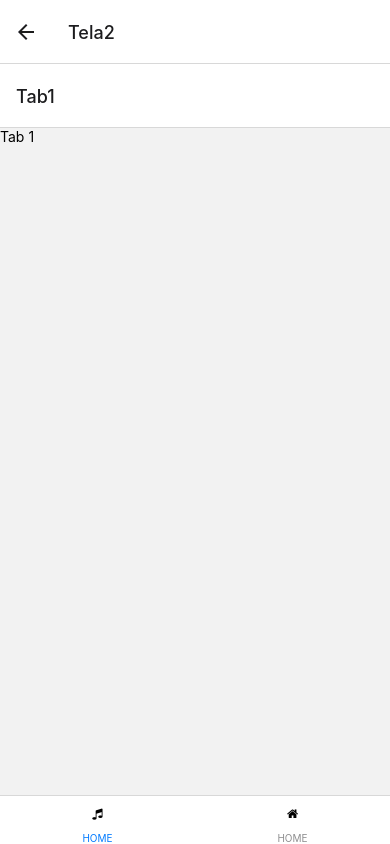
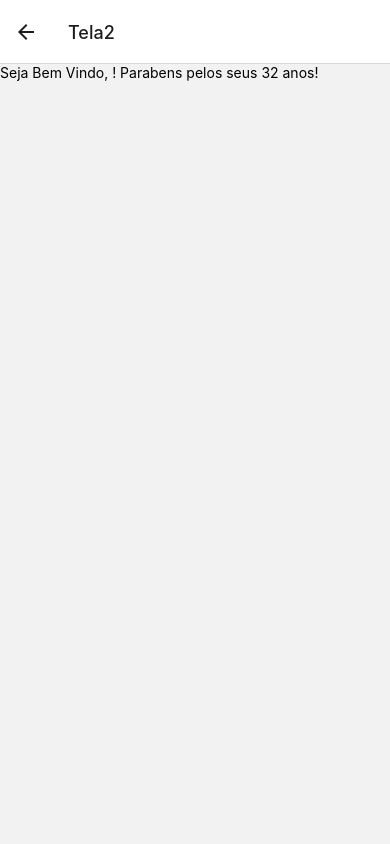
Before and after one commit to bfjeje/LibsExampleReactNative, a React Native app: screen / in a window 390 px wide. Both pictures are taken after a click on the button "IR TELA 2". Built offline with nearby package versions, Linux system fonts and the light colour scheme.

Commit message:
Passando parametros

```diff
--- a/App.js
+++ b/App.js
@@ -1,51 +1,20 @@
 import React from 'react';
 import {NavigationContainer} from '@react-navigation/native';
 import {createStackNavigator} from '@react-navigation/stack';
-import {createBottomTabNavigator} from '@react-navigation/bottom-tabs';
-
-import Icon from 'react-native-vector-icons/FontAwesome';
 
 import Tela1 from './src/Tela1';
-import Tab1 from './src/Tab1';
-import Tab2 from './src/Tab2';
+import Tela2 from './src/Tela2';
 
 const StackNav = createStackNavigator();
-const TabNav = createBottomTabNavigator();
 
-// O projeto anterior esta em App.js.backup.
-const Tabs = () => {
-  return (
-    <TabNav.Navigator>
-      <TabNav.Screen
-        options={{
-          tabBarIcon: (color, size) => (
-            <Icon name="music" size={size} color={color} />
-          ),
-          tabBarLabel: 'HOME',
-        }}
-        name="Tab1"
-        component={Tab1}
-      />
-      <TabNav.Screen
-        options={{
-          tabBarIcon: (color, size) => (
-            <Icon name="home" size={size} color={color} />
-          ),
-          tabBarLabel: 'HOME',
-        }}
-        name="Tab2"
-        component={Tab2}
-      />
-    </TabNav.Navigator>
-  );
-};
+// TODO: IMPORTANTE: Ver outras coisas nos commits do Git
 
 function MyApp() {
   return (
     <NavigationContainer>
       <StackNav.Navigator>
         <StackNav.Screen component={Tela1} name="Tela1" />
-        <StackNav.Screen component={Tabs} name="Tela2" />
+        <StackNav.Screen component={Tela2} name="Tela2" />
       </StackNav.Navigator>
     </NavigationContainer>
   );
--- a/src/Tela1.js
+++ b/src/Tela1.js
@@ -1,21 +1,26 @@
-import React from 'react';
-import {Text, View, Button} from 'react-native';
+import React, {useState} from 'react';
+import {Text, View, Button, TextInput, StyleSheet} from 'react-native';
 import {useNavigation} from '@react-navigation/native';
 
-import Icon from 'react-native-vector-icons/FontAwesome';
-
 const Tela1 = () => {
+  const [name, setName] = useState('');
   const navigation = useNavigation();
   const navegar = () => {
-    navigation.navigate('Tela2');
+    navigation.navigate('Tela2', {name: name, idade: 32});
   };
   return (
     <View>
-      <Text>Tela 1</Text>
-      <Icon name="music" size={50} color="#f00" />
+      <Text>Digite seu nome:</Text>
+      <TextInput style={styles.input} value={name} onChangeText={txt => setName(txt)} />
       <Button title="Ir Tela 2" onPress={navegar} />
     </View>
   );
 };
 
+const styles = StyleSheet.create({
+  input: {
+    borderWidth: 1,
+  },
+});
+
 export default Tela1;
--- a/src/Tela2.js
+++ b/src/Tela2.js
@@ -1,17 +1,16 @@
 import React from 'react';
-import {Button, Text, View} from 'react-native';
-import {useNavigation} from '@react-navigation/native';
+import {Text, View} from 'react-native';
+import {useRoute} from '@react-navigation/native';
 
 const Tela2 = () => {
-  const navigation = useNavigation();
+  const route = useRoute();
 
-  const voltar = () => {
-    navigation.goBack();
-  };
+  const name = route.params.name;
+  const idade = route.params.idade;
+
   return (
     <View>
-      <Text>Tela 2</Text>
-      <Button title="Voltar" onPress={voltar} />
+      <Text>Seja Bem Vindo, {name}! Parabens pelos seus {idade} anos!</Text>
     </View>
   );
 };
```
